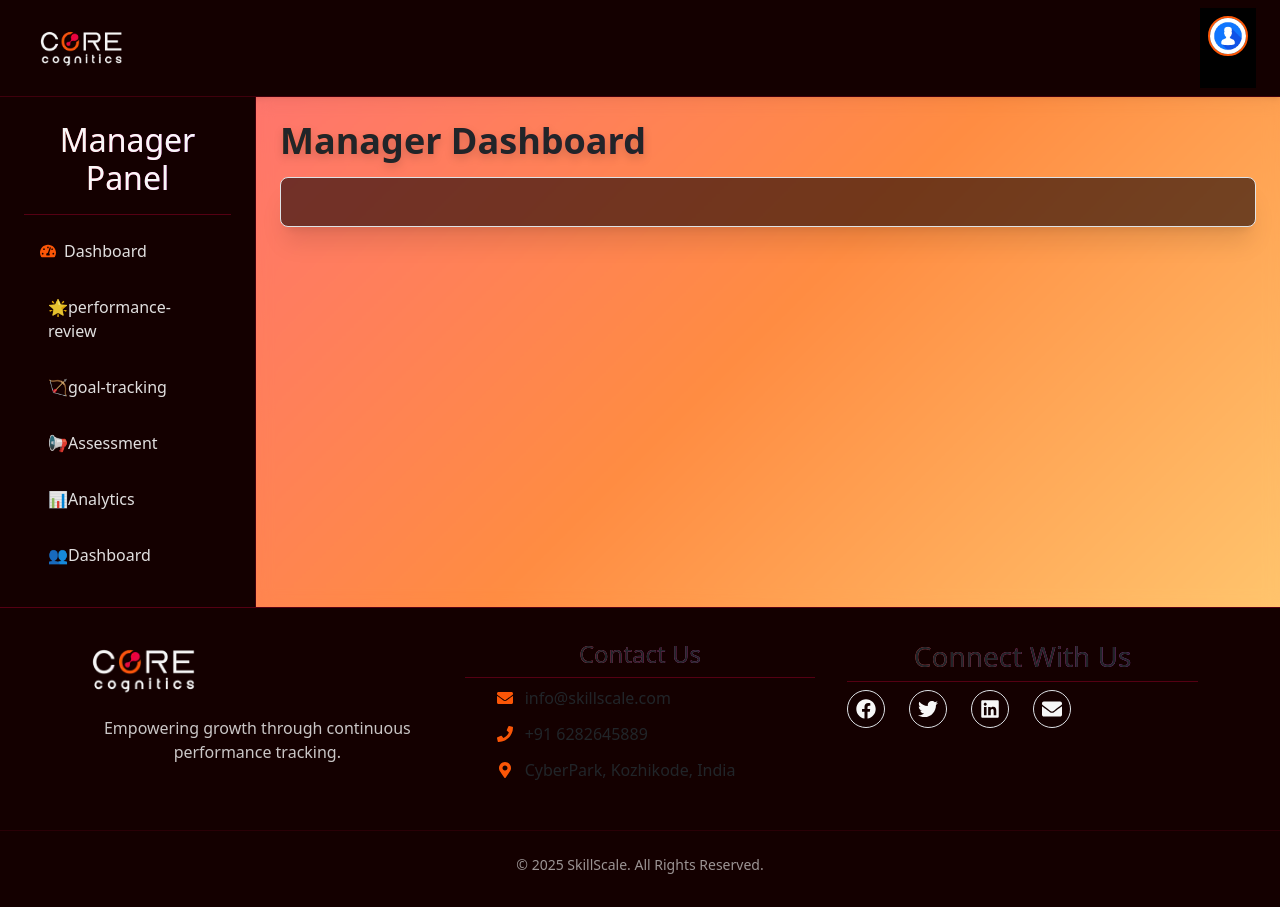
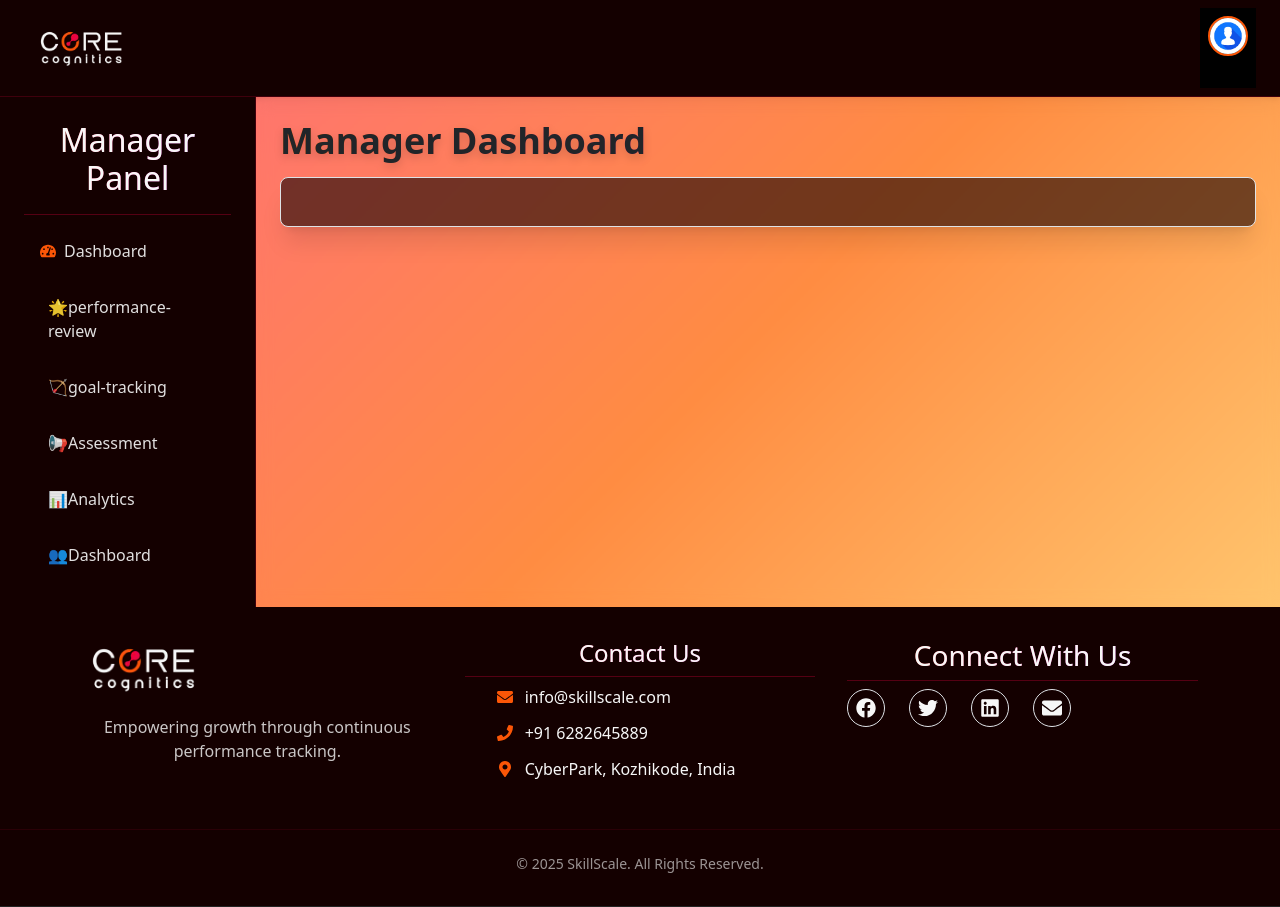
Before and after one commit to jaison1034/skillscale, a React (Vite) app in the folder frontend/: page /manager in a window 1280 px wide. Built offline with nearby package versions, Linux system fonts and the light colour scheme; no server answers.

Commit message:
manager_footer

```diff
--- a/frontend/src/pages/manager/manager.jsx
+++ b/frontend/src/pages/manager/manager.jsx
@@ -132,7 +132,7 @@ const AdminDashboard = () => {
         </div>
       </div>
 
-      <footer className="bg-[#140000]  py-8 border-t border-[#EA033F]/30">
+ <footer className="bg-[#140000] text-[#F7F7F7] py-8">
    <div className="container mx-auto px-6 grid grid-cols-1 md:grid-cols-3 gap-8">
      {/* Company Info */}
      <div className="space-y-4">
@@ -157,11 +157,15 @@ const AdminDashboard = () => {
        <ul className="space-y-3">
          <li className="flex items-start">
            <FaEnvelope className="text-[#FB5607] mt-1 mr-3 flex-shrink-0" />
+
              info@skillscale.com
+
          </li>
          <li className="flex items-start">
            <FaPhone className="text-[#FB5607] mt-1 mr-3 flex-shrink-0" />
+
              +91 6282645889
+
          </li>
          <li className="flex items-start">
            <FaMapMarkerAlt className="text-[#FB5607] mt-1 mr-3 flex-shrink-0" />
```
Lines whose indentation alone changed are shown as unchanged.
